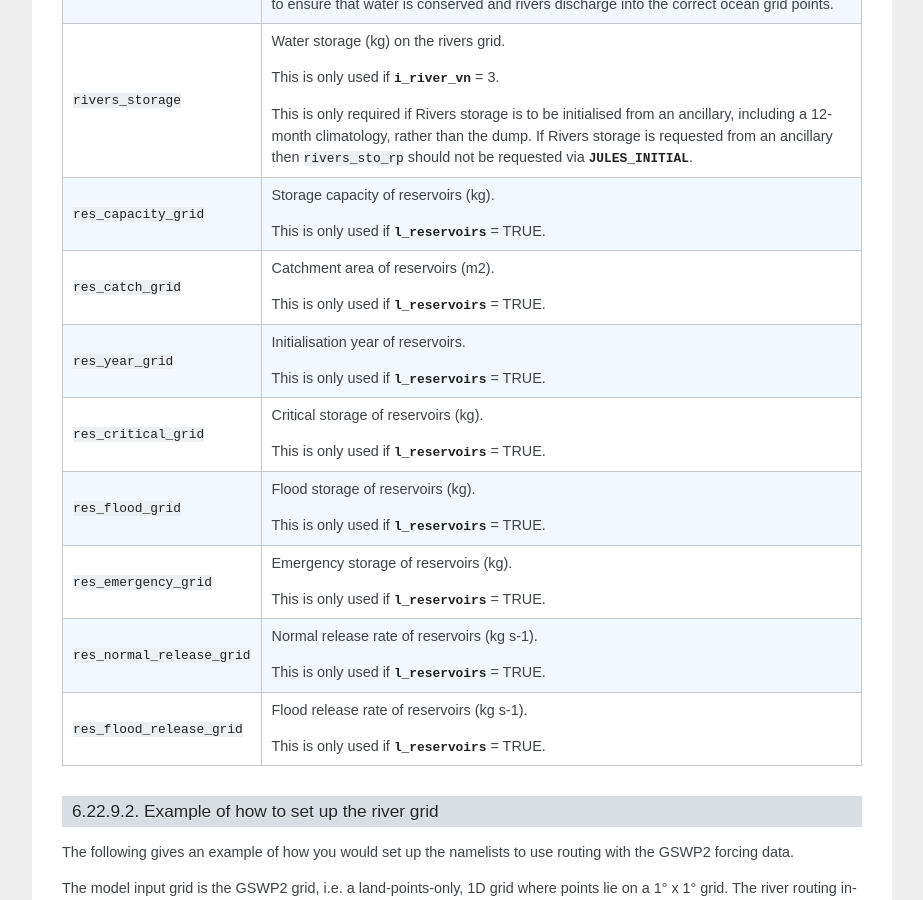
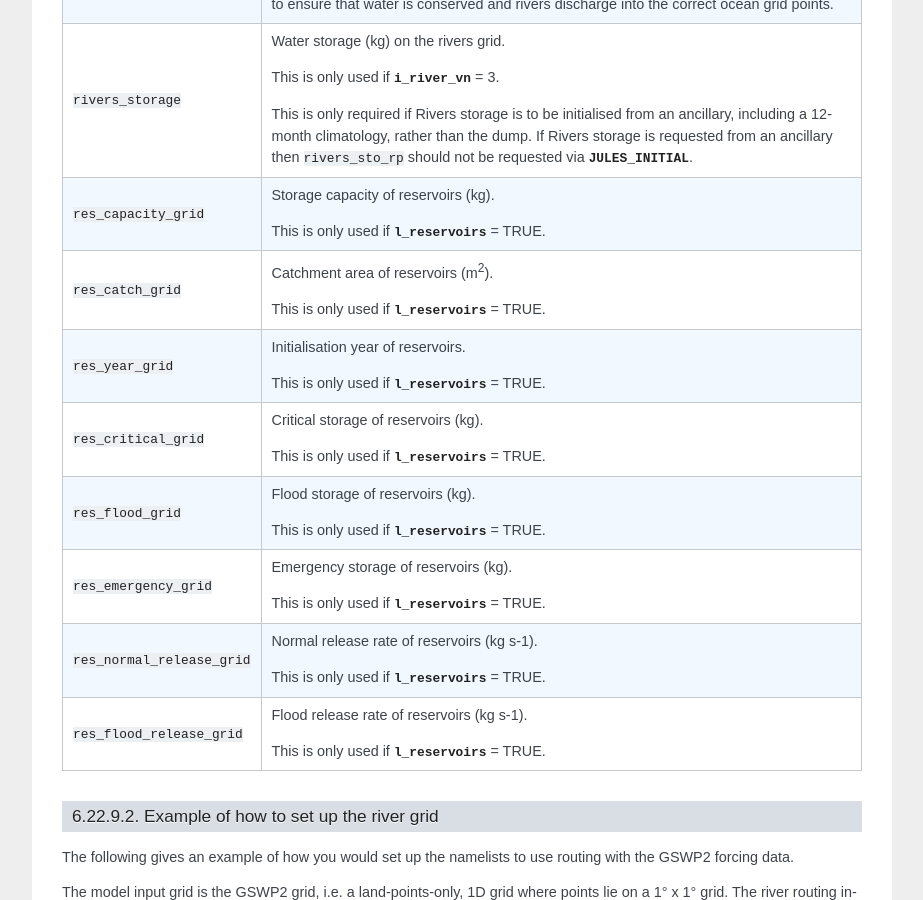
Before and after one commit to MetOffice/jules, a Sphinx documentation site: the page built from doc/source/namelists/ancillaries.nml.rst, in a window 1280 px wide and 900 px high, scrolled down 29861 px. Shown: the whole window, without its empty margins (224-1147 px from the left). Built offline with Sphinx 7.4.7, drawn with Linux system fonts in a browser that asks for light colours.

Commit message:
Update doc/source/namelists/ancillaries.nml.rst as suggested
Co-authored-by: Maggie <145924708+maggiehendry@users.noreply.github.com>

```diff
--- a/doc/source/namelists/ancillaries.nml.rst
+++ b/doc/source/namelists/ancillaries.nml.rst
@@ -1492,7 +1492,7 @@ The following table summarises river routing properties required to run RFM or T
 |                            | This is only used if :nml:mem:`JULES_RIVERS::l_reservoirs` = TRUE.                                        |
 |                            |                                                                                                           |
 +----------------------------+-----------------------------------------------------------------------------------------------------------+
-| ``res_catch_grid``         | Catchment area of reservoirs (m2).                                                                        |
+| ``res_catch_grid``         | Catchment area of reservoirs (m\ :sup:`2`).                                                               |
 |                            |                                                                                                           |
 |                            | This is only used if :nml:mem:`JULES_RIVERS::l_reservoirs` = TRUE.                                        |
 |                            |                                                                                                           |
```
